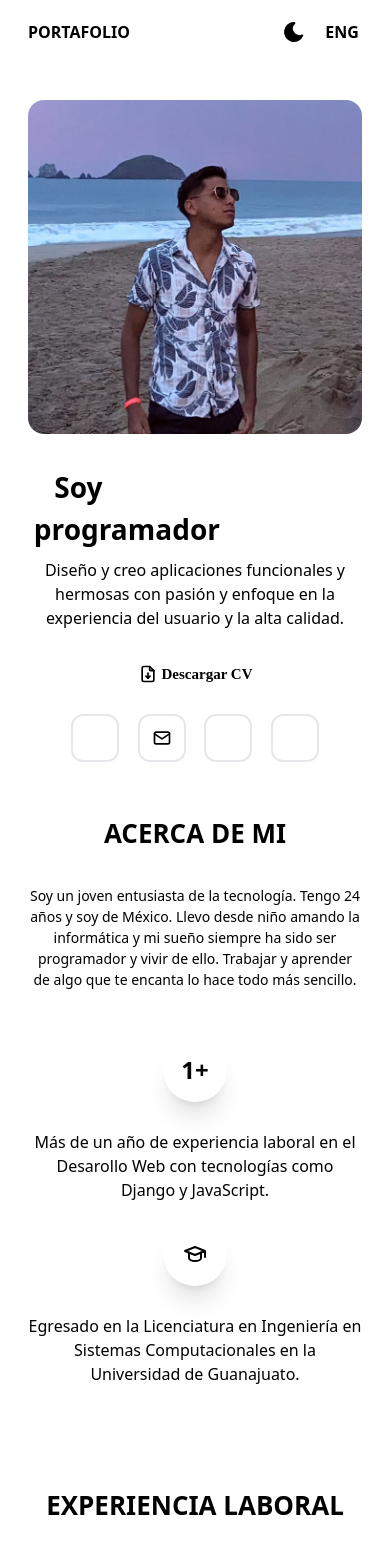
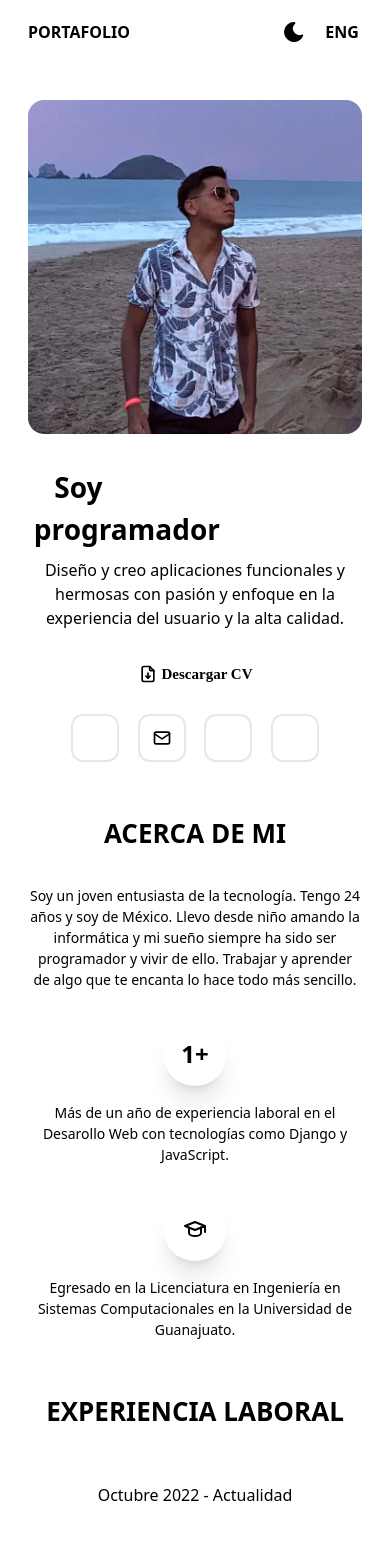
Before and after one commit to dgox16/portfolio, a React (Vite) app: page / in a window 390 px wide. Shown: the top 1550 px of the page. Built offline with nearby package versions, Linux system fonts and the light colour scheme; some icons are missing; what @catppuccin/tailwindcss would draw is missing.

Commit message:
se arreglaron las fuentes de about mw

```diff
--- a/src/components/AboutMe/AboutMeTitle.jsx
+++ b/src/components/AboutMe/AboutMeTitle.jsx
@@ -5,7 +5,7 @@ export const AboutMeTitle = () => {
     const { inSpanish } = useLanguageStore();
 
     return (
-        <div className="flex justify-center mx-7 xl:mx-0 mb-0 md:mb-16" id="about-me">
+        <div className="flex justify-center mx-7 xl:mx-0 mb-8 md:mb-16" id="about-me">
             <div className="w-full lg:w-recommend">
                 <TitleText color={"blue"}>{inSpanish ? "Acerca de Mi" : "About Me"}</TitleText>
                 <div className="flex justify-center">
--- a/src/components/AboutMe/ElementGrid.jsx
+++ b/src/components/AboutMe/ElementGrid.jsx
@@ -6,7 +6,7 @@ export const ElementGrid = ({ children, headElement, colorStyle }) => {
         4: "bg-blue",
     };
 
-    const styles = `w-16 h-16 md:w-20 md:h-20 mb-7 ${st[colorStyle]} text-mantle rounded-full flex justify-center m-auto items-center text-center font-bold text-2xl md:text-5xl shadow-xl`;
+    const styles = `w-16 h-16 md:w-20 md:h-20 mb-4 sm:mb-7 ${st[colorStyle]} text-mantle rounded-full flex justify-center m-auto items-center text-center font-bold text-2xl md:text-5xl shadow-xl`;
     return (
         <div className="flex flex-col">
             <div className="flex justify-center items-center">
@@ -15,7 +15,7 @@ export const ElementGrid = ({ children, headElement, colorStyle }) => {
             <div className="flex justify-center">
                 <p
                     className={
-                        "text-center w-full text-subtext1 text-[14px] xs:text-[16px] md:text-[18px]  md:w-[80%]"
+                        "text-center w-full text-subtext1 text-[14px] xs:text-[14px] md:text-[18px]  md:w-[80%]"
                     }
                 >
                     {children}
--- a/src/components/AboutMe/Grid.jsx
+++ b/src/components/AboutMe/Grid.jsx
@@ -6,9 +6,9 @@ export const Grid = () => {
     const { inSpanish } = useLanguageStore();
 
     return (
-        <div className="flex justify-center m-12 mx-7 xl:mx-0">
+        <div className="flex justify-center mt-6 md:mt-12 mx-7 xl:mx-0">
             <div className="w-full md:w-recommend">
-                <div className="gap-5 md:gap-16 grid grid-cols-1 sm:grid-cols-2 md:grid-cols-2">
+                <div className="gap-8 sm:gap-16 grid grid-cols-1 sm:grid-cols-2 md:grid-cols-2">
                     <ElementGrid colorStyle={1} headElement={"1+"}>
                         {inSpanish
                             ? "Más de un año de experiencia laboral en el Desarollo Web con tecnologías como Django y JavaScript."
--- a/src/components/Header/HeaderTitle.jsx
+++ b/src/components/Header/HeaderTitle.jsx
@@ -17,7 +17,7 @@ export const HeaderTitle = () => {
                     {inSpanish ? " fullstack." : " developer."}
                 </TextTitleGradientHeader>
             </div>
-            <p className="text-[15px] xs:text-[16px] sm:text-[19px] md:text-[22px] lg:text-[18px] xl:text-[22px] text-subtext1 mt-2 text-center lg:text-left font-medium pr-0 lg:pr-20">
+            <p className="text-[15px] xs:text-[16px] sm:text-[19px] md:text-[22px] lg:text-[18px] xl:text-[22px] text-subtext1 mt-2 text-center lg:text-left font-medium pr-0 lg:pr-20 text-pretty">
                 {inSpanish
                     ? "Diseño y creo aplicaciones funcionales y hermosas con pasión y enfoque en la experiencia del usuario y la alta calidad."
                     : "I design and create functional and beautiful applications with passion and a focus on user experience and high quality."}
```
